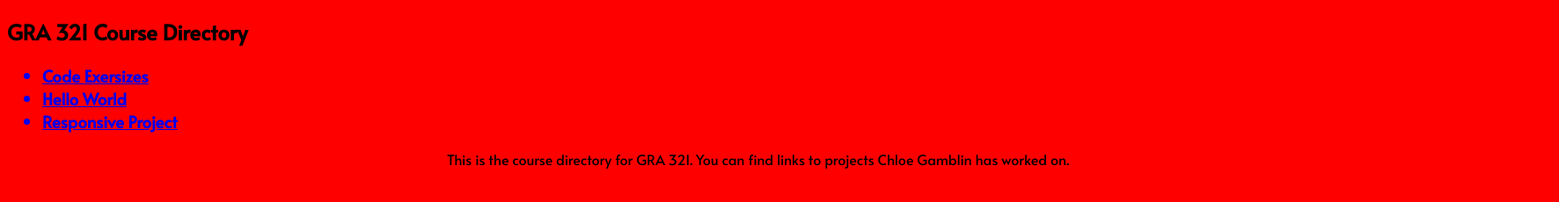
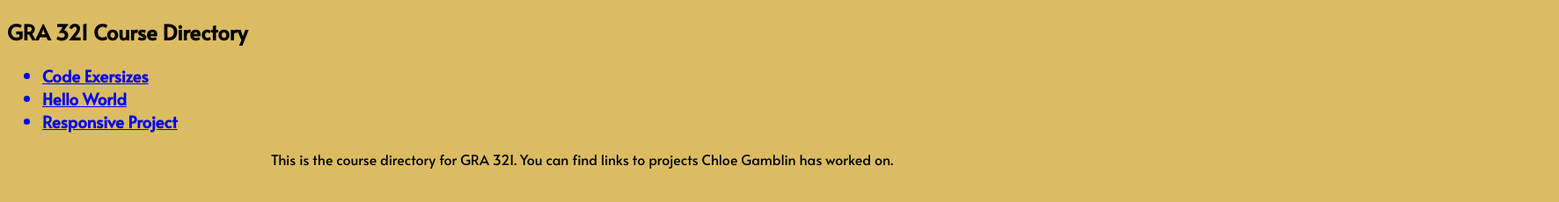
Before and after one commit to ChloeGamblin/gra-321, a plain HTML site: page index.html in a window 1280 px wide. Shown: the whole page at 88% size, 1772 px wide, since content can reach past the window. Drawn offline with Linux system fonts and the light colour scheme.

Commit message:
decreased spacing from 500 to 300 chnaged bg

```diff
--- a/css/style.css
+++ b/css/style.css
@@ -1,5 +1,5 @@
 * {
-background-color: red;
+background-color: #DBBC63;
 }
 a:hover {
   color: brown;
@@ -8,7 +8,7 @@ body {
 font-family: 'Alata', sans-serif;
 }
 p {
-  position:relative; left:500px;
+  position:relative; left:300px;
 }
 h1 {
 
```
